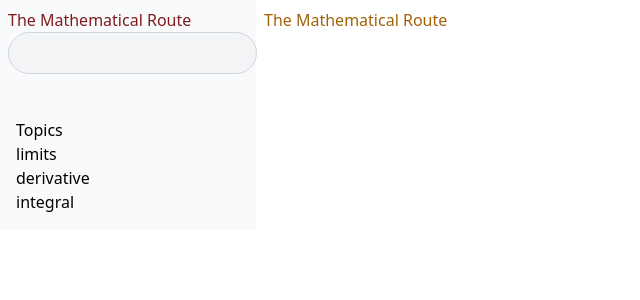
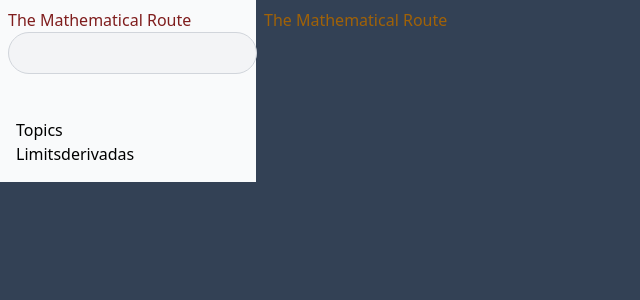
Before and after one commit to qwik-zgheib/MathematicalRoute, a React (Vite) app: page / in a window 1280 px wide. Shown: the top 300 px of the page, without its empty margins (0-640 px from the left). Built offline with nearby package versions, Linux system fonts and the light colour scheme.

Commit message:
starting an test

```diff
--- a/src/App.jsx
+++ b/src/App.jsx
@@ -1,10 +1,11 @@
 import Menu from './components/Menu'
-
+import { Link } from 'react-router-dom'
 const App = () => {
   return (
-    <div className="flex flex-row w-full h-screen">
+    <div className="flex flex-row w-full h-screen bg-slate-700">
       <div className="w-1/5">
         <Menu />
+
       </div>
       <div className="flex flex-col p-2 w-4/5">
         <p className="text-yellow-700">The Mathematical Route</p>
--- /dev/null
+++ b/src/components/Derivadas.jsx
@@ -0,0 +1,3 @@
+export function Derivadas(){
+    return (<h1>Derivadas</h1>)
+}
--- /dev/null
+++ b/src/components/Limits.jsx
@@ -0,0 +1,3 @@
+export function Limits(){
+    return (<h1>Limites</h1>)
+}
--- a/src/components/Menu.jsx
+++ b/src/components/Menu.jsx
@@ -1,5 +1,7 @@
 import { FontAwesomeIcon } from '@fortawesome/react-fontawesome'
 import { faSearch } from '@fortawesome/free-solid-svg-icons'
+import { Link } from 'react-router-dom'
+import { Limits } from './Limits'
 
 const SearchInput = () => {
   return (
@@ -13,7 +15,6 @@ const SearchInput = () => {
   )
 }
 
-const topics = ['limits', 'derivative', 'integral']
 
 const Menu = () => {
   return (
@@ -23,11 +24,8 @@ const Menu = () => {
 
       <div className="p-2">
         <p>Topics</p>
-        <ul>
-          {topics.map((topic) => (
-            <li key={topic}>{topic}</li>
-          ))}
-        </ul>
+        <Link to="/limites">Limits</Link>
+        <Link to="/derivadas">derivadas</Link>
       </div>
     </div>
   )
--- a/src/main.jsx
+++ b/src/main.jsx
@@ -2,10 +2,13 @@ import React from 'react'
 import ReactDOM from 'react-dom/client'
 import App from './App.jsx'
 import './index.css'
-
+import {RouterProvider} from "react-router-dom"
+import router from "./routes/routes.jsx"
 // eslint-disable-next-line no-undef
 ReactDOM.createRoot(document.getElementById('root')).render(
   <React.StrictMode>
-    <App />
+    <RouterProvider router={router}>
+    <App className="bg-slate-800"/>
+      </RouterProvider>
   </React.StrictMode>,
 )
```
